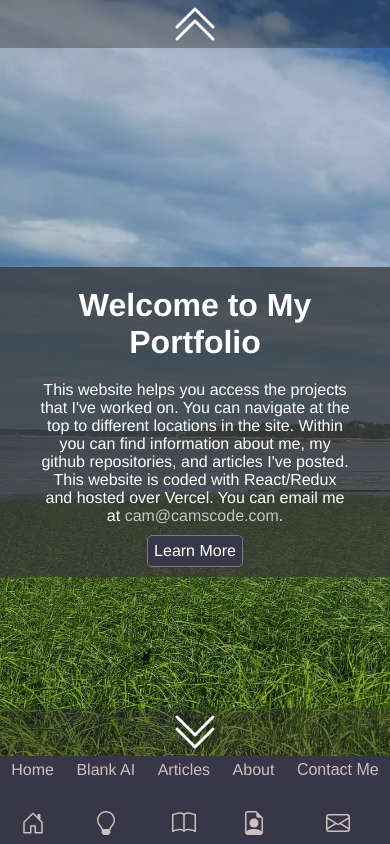
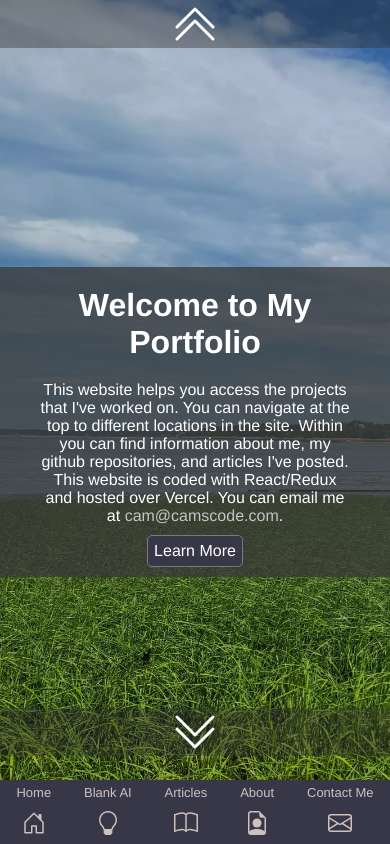
Before and after one commit to RaspberryProgramming/portfolio, a React (Create React App) app: page / in a window 390 px wide. Built offline with nearby package versions, Linux system fonts and the light colour scheme.

Commit message:
Navigation - Fixed cutoff in chrome mobile browser

```diff
--- a/src/components/css/Navigation.css
+++ b/src/components/css/Navigation.css
@@ -58,18 +58,20 @@
         position:fixed;
         bottom:0;
         left:0;
-        height: 5.5rem;
+        height: 4rem;
         justify-content: space-around;
         width:100vw;
     }
 
     .Navigation a, .Navigation button {
-        height: 5.5rem;
+        height: 4rem;
+        font-size:small;
+        width:max-content;
     }
 
     .Navigation a:hover, .Navigation button:hover {
         background-color: #2F2F32;
-        height:5.5rem;
+        height:4rem;
         transition: background-color 300ms ease-out;
         border-top-left-radius: 5px;
         border-top-right-radius: 5px;
```
